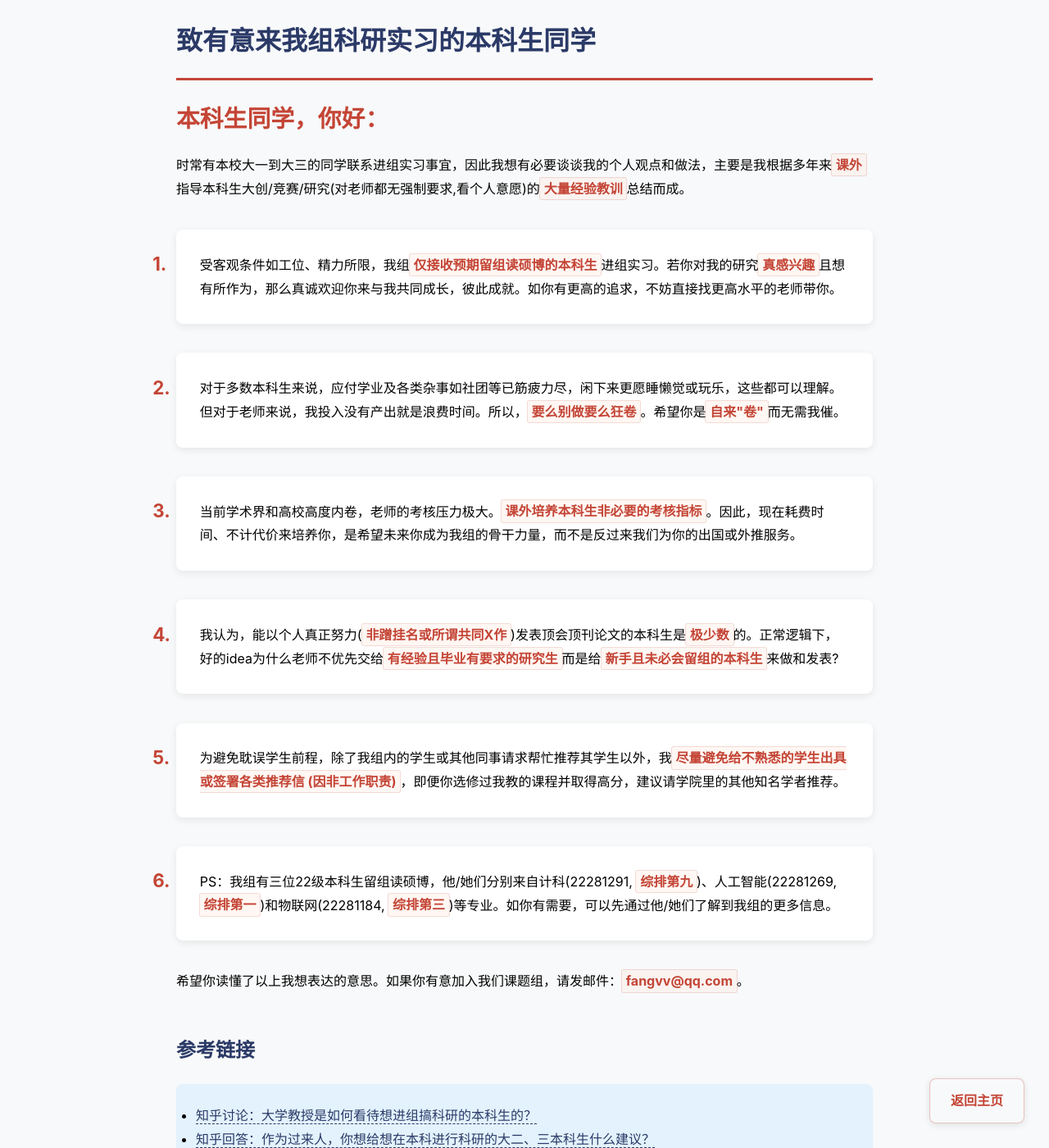
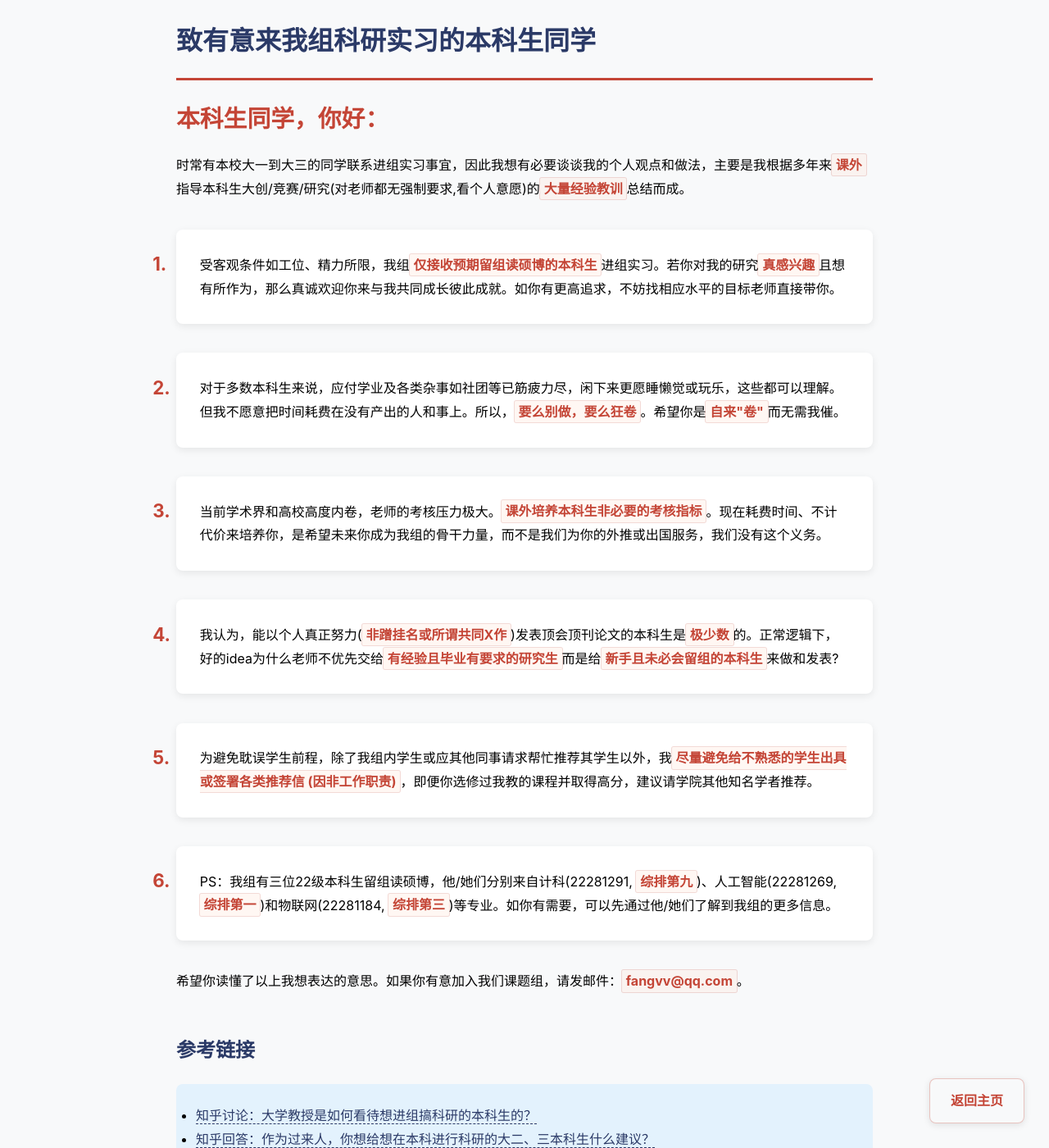
Before and after one commit to fangvv/Homepage, a Jekyll site: the page faq.html, which Jekyll copies as it is, in a window 1280 px wide and 1400 px high. Shown: the whole window at 82% size. Built offline with Jekyll 4.4.1, drawn with Linux system fonts in a browser that asks for light colours; comment, search, counter and statistics services are not loaded.

Commit message:
update faq“”

```diff
--- a/faq.html
+++ b/faq.html
@@ -118,15 +118,15 @@ strong:hover {
     时常有本校大一到大三的同学联系进组实习事宜，因此我想有必要谈谈我的个人观点和做法，主要是我根据多年来<strong>课外</strong>指导本科生大创/竞赛/研究(对老师都无强制要求,看个人意愿)的<strong>大量经验教训</strong>总结而成。</p>
 
     <ol>
-<li>受客观条件如工位、精力所限，我组<strong>仅接收预期留组读硕博的本科生</strong>进组实习。若你对我的研究<strong>真感兴趣</strong>且想有所作为，那么真诚欢迎你来与我共同成长，彼此成就。如你有更高的追求，不妨直接找更高水平的老师带你。</li>
+<li>受客观条件如工位、精力所限，我组<strong>仅接收预期留组读硕博的本科生</strong>进组实习。若你对我的研究<strong>真感兴趣</strong>且想有所作为，那么真诚欢迎你来与我共同成长彼此成就。如你有更高追求，不妨找相应水平的目标老师直接带你。</li>
 
-<li>对于多数本科生来说，应付学业及各类杂事如社团等已筋疲力尽，闲下来更愿睡懒觉或玩乐，这些都可以理解。但对于老师来说，我投入没有产出就是浪费时间。所以，<strong>要么别做要么狂卷</strong>。希望你是<strong>自来"卷"</strong>而无需我催。</li>
+<li>对于多数本科生来说，应付学业及各类杂事如社团等已筋疲力尽，闲下来更愿睡懒觉或玩乐，这些都可以理解。但我不愿意把时间耗费在没有产出的人和事上。所以，<strong>要么别做，要么狂卷</strong>。希望你是<strong>自来"卷"</strong>而无需我催。</li>
 
-<li>当前学术界和高校高度内卷，老师的考核压力极大。<strong>课外培养本科生非必要的考核指标</strong>。因此，现在耗费时间、不计代价来培养你，是希望未来你成为我组的骨干力量，而不是反过来我们为你的出国或外推服务。</li>
+<li>当前学术界和高校高度内卷，老师的考核压力极大。<strong>课外培养本科生非必要的考核指标</strong>。现在耗费时间、不计代价来培养你，是希望未来你成为我组的骨干力量，而不是我们为你的外推或出国服务，我们没有这个义务。</li>
 
 <li>我认为，能以个人真正努力(<strong>非蹭挂名或所谓共同X作</strong>)发表顶会顶刊论文的本科生是<strong>极少数</strong>的。正常逻辑下，好的idea为什么老师不优先交给<strong>有经验且毕业有要求的研究生</strong>而是给<strong>新手且未必会留组的本科生</strong>来做和发表?</li>
 
-<li>为避免耽误学生前程，除了我组内的学生或其他同事请求帮忙推荐其学生以外，我<strong>尽量避免给不熟悉的学生出具或签署各类推荐信 (因非工作职责)</strong>，即便你选修过我教的课程并取得高分，建议请学院里的其他知名学者推荐。</li>
+<li>为避免耽误学生前程，除了我组内学生或应其他同事请求帮忙推荐其学生以外，我<strong>尽量避免给不熟悉的学生出具或签署各类推荐信 (因非工作职责)</strong>，即便你选修过我教的课程并取得高分，建议请学院其他知名学者推荐。</li>
 
 <li>PS：我组有三位22级本科生留组读硕博，他/她们分别来自计科(22281291, <strong>综排第九</strong>)、人工智能(22281269, <strong>综排第一</strong>)和物联网(22281184, <strong>综排第三</strong>)等专业。如你有需要，可以先通过他/她们了解到我组的更多信息。</li>
 
```
